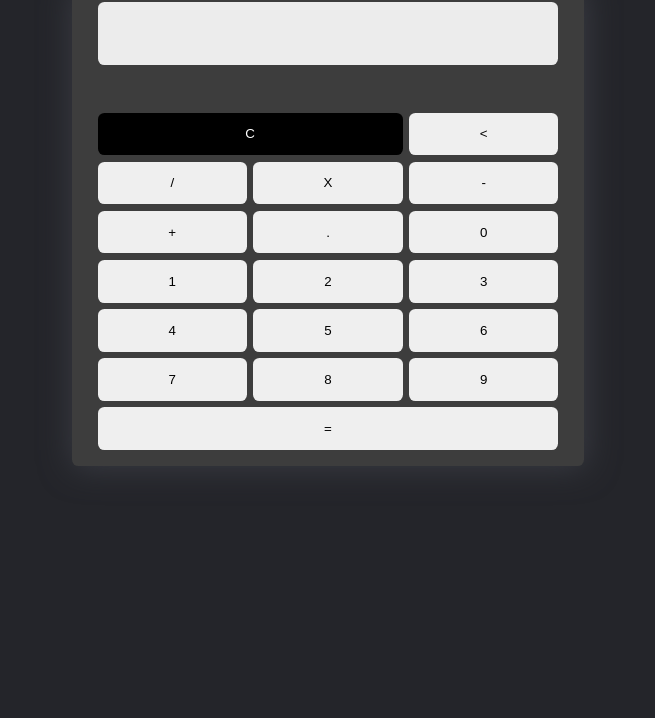
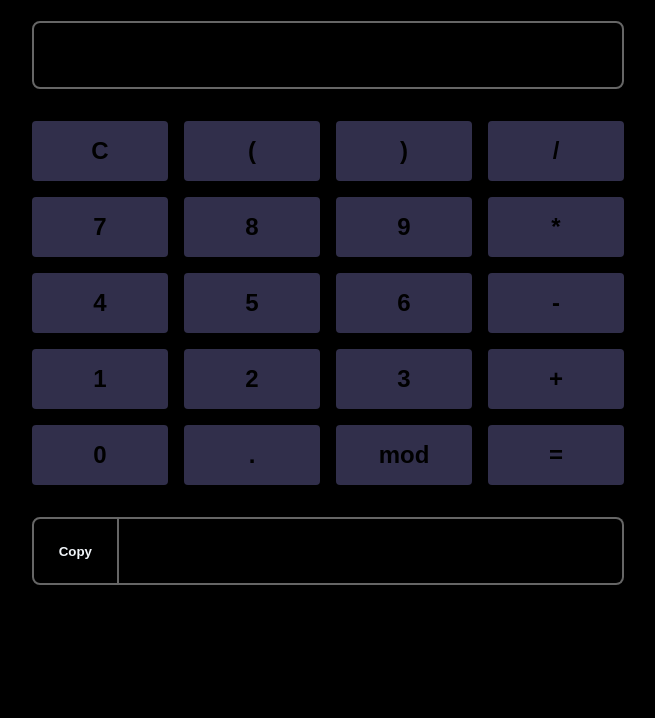
Before and after one commit to Alexandre192001/calculadora, a website: page index.html in a window 1280 px wide. Shown: the part 82-800 px from the top of the page, without its empty margins (312-967 px from the left). Drawn offline with nearby package versions, Linux system fonts and the light colour scheme.

Commit message:
Estilizando calculadora

```diff
--- a/assets/js/index.js
+++ b/assets/js/index.js
@@ -1,25 +1,69 @@
-function insert(num) {
-  var numero = document.querySelector(".resultado-calculadora").innerHTML;
-  document.querySelector(".resultado-calculadora").innerHTML = numero + num
+const main = document.querySelector("main")
+const root = document.querySelector(":root")
+const input = document.getElementById("input")
+const resultInput = document.getElementById("result")
+const allowedKeys = ["(", ")", "/", "*", "-", "+", "9", "8", "7", "6", "5", "4", "3", "2", "1", "0", ".", "%", " "]
+
+document.querySelectorAll(".charKey").forEach(function (charKeyBtn) {
+  charKeyBtn.addEventListener("click", function () {
+    const value = charKeyBtn.dataset.value
+    input.value += value
+  })
+})
+
+document.getElementById("clear").addEventListener("click", function () {
+  input.value = ""
+  input.focus()
+})
+
+input.addEventListener("keydown", function (ev) {
+  ev.preventDefault()
+  if (allowedKeys.includes(ev.key)) {
+    input.value += ev.key
+    return
+  }
+  if (ev.key === "Backspace") {
+    input.value = input.value.slice(0, -1)
+  }
+  if (ev.key === "Enter") {
+    calculate()
+  }
+})
+
+document.getElementById("equal").addEventListener("click", calculate)
+
+function calculate() {
+  resultInput.value = "ERROR"
+  resultInput.classList.add("error")
+  const result = eval(input.value)
+  resultInput.value = result
+  resultInput.classList.remove("error")
 }
 
-
-document.querySelector(".reset").addEventListener("click", () => {
-  document.querySelector(".resultado-calculadora").innerHTML = ""
-
+document.getElementById("copyToClipboard").addEventListener("click", function (ev) {
+  const button = ev.currentTarget
+  if (button.innerText === "Copy") {
+    button.innerText = "Copied!"
+    button.classList.add("success")
+    navigator.clipboard.writeText(resultInput.value)
+  } else {
+    button.innerText = "Copy"
+    button.classList.remove("success")
+  }
 })
 
-
-document.querySelector(".delete").addEventListener("click", () => {
-  var resultado = document.querySelector(".resultado-calculadora").innerHTML;
-  document.querySelector(".resultado-calculadora").innerHTML = resultado.substring(0, resultado.length - 1)
-})
-
-document.querySelector(".igual").addEventListener("click", () => {
-  var resultado = document.querySelector(".resultado-calculadora").innerHTML;
-  if (resultado) {
-    document.querySelector(".resultado-calculadora").innerHTML = eval(resultado);
+document.getElementById("themeSwitcher").addEventListener("click", function () {
+  if (main.dataset.theme === "dark") {
+    root.style.setProperty("--bg-color", "#f1f5f9")
+    root.style.setProperty("--border-color", "#aaa")
+    root.style.setProperty("--font-color", "#212529")
+    root.style.setProperty("--primary-color", "#26a")
+    main.dataset.theme = "light"
   } else {
-
+    root.style.setProperty("--bg-color", "#212529")
+    root.style.setProperty("--border-color", "#666")
+    root.style.setProperty("--font-color", "#f1f5f9")
+    root.style.setProperty("--primary-color", "#28a")
+    main.dataset.theme = "dark"
   }
 })
--- a/assets/scss/style.scss
+++ /dev/null
@@ -1,85 +0,0 @@
-// Zerando valoes padrões do navedador
-* {
-  margin: 0%;
-  padding: 0%;
-  box-sizing: border-box;
-}
-// Container main
-main {
-  background-color: rgb(36, 37, 42);
-  width: 100%;
-  height: 100vh;
-  display: flex;
-  overflow: hidden;
-  gap: 1rem;
-  flex-direction: column;
-  align-items: center;
-// Titulo da sessão
-  .title-main {
-    color: rgb(143, 80, 80);
-    font-family: "Franklin Gothic Medium", "Arial Narrow", Arial, sans-serif;
-    text-shadow: 2px 2px 2px #000;
-    text-align: center;
-    font-size: 45px;
-  }
-  // Wrapper da calculadora
-  .calculadora-wrapper {
-    background-color: rgb(61, 61, 61);
-    height: 30rem;
-    width: 40%;
-    display: flex;
-    flex-direction: column;
-    filter: drop-shadow(1px 1px 1rem rgb(59, 61, 69));
-    gap: 1rem;
-    align-items: center;
-    border-radius: 0.4rem;
-    position: relative;
-    overflow: hidden;
-  }
-  // resultado calculadora - wrapper
-  .calculadora-wrapper > .resultado-calculadora-wrapper {
-    background-color: rgb(236, 236, 236);
-    height: 5rem;
-    overflow: hidden;
-    overflow-x: auto;
-    width: 90%;
-    margin: 1rem;
-    border-radius: 0.4rem;
-    display: flex;
-    align-items: center;
-    justify-content: flex-end;
-  }
-  // resultado da calculadora
-  .resultado-calculadora-wrapper > .resultado-calculadora {
-    color: rgb(26, 26, 26);
-    font-family: Arial;
-    font-size: 30px;
-    float: right;
-  }
-}
-// Numeros da calculadora
-.calculadora-wrapper > .numbers-calculadora {
-  display: grid;
-  grid-template-columns: repeat(3, 1fr);
-  grid-template-rows: repeat(7, 1fr);
-  gap: 0.4rem;
-  width: 90%;
-  height: 90%;
-  margin: 1rem;
-  // Botões de numero da calculadora
-  .btn-number {
-    border: none;
-    cursor: pointer;
-    border-radius: 0.4rem;
-  }
-  // Reset calculadora
-  .reset {
-    grid-column: 1/3;
-    background-color: #000;
-    color: #fff;
-  }
-  // Soma da calculadora
-  .igual {
-    grid-column: 1/4;
-  }
-}
--- a/index.html
+++ b/index.html
@@ -1,56 +1,53 @@
 <!DOCTYPE html>
 <html lang="pt-br">
-
 <head>
   <meta charset="UTF-8">
   <meta http-equiv="X-UA-Compatible" content="IE=edge">
   <meta name="viewport" content="width=device-width, initial-scale=1.0">
-  <title>Calculadora</title>
-  <link rel="stylesheet" href="./assets/style/index.css">
-  <script defer src="./assets/js/index.js"></script>
+  <link rel="preconnect" href="https://fonts.googleapis.com">
+  <link rel="preconnect" href="https://fonts.gstatic.com" crossorigin>
+  <link href="https://fonts.googleapis.com/css2?family=Ubuntu:wght@400;700&display=swap" rel="stylesheet">
+  <title>Calculadora JS</title>
+  <!-- === BOOTSTRAP ICONS === -->
+  <link rel="stylesheet" href="https://cdn.jsdelivr.net/npm/bootstrap-icons@1.3.0/font/bootstrap-icons.css">
+  <!-- === CSS === -->
+  <link rel="stylesheet" href="assets/style/index.css">
+  <!-- === JS === -->
+  <script src="./assets/js/index.js" defer></script>
 </head>
-
 <body>
-
-  <!-- Container main -->
-  <main>
-    <!-- titulo da sessão -->
-    <h1 class="title-main">Calculadora Simples</h1>
-<!-- wrapper da calculadora -->
-    <div class="calculadora-wrapper">
-      <!-- resultado - calculadora -->
-      <div class="resultado-calculadora-wrapper">
-        <div class="resultado-calculadora">
-
-        </div>
-      </div>
-      <!-- opções da calculadora -->
-      <div class="numbers-calculadora">
-
-        <!-- Botões da calculadora -->
-        <button class="btn-number reset">C</button>
-        <button class="btn-number delete"><</button>
-            <button class="btn-number dividir" onclick="insert('/')">/</button>
-            <button class="btn-number multi" onclick="insert('*')">X</button>
-            <button class="btn-number menos" onclick="insert('-')">-</button>
-            <button class="btn-number mais" onclick="insert('+')">+</button>
-            <button class="btn-number virgula" onclick="insert(',')">.</button>
-            <button class="btn-number zero" onclick="insert('0')">0</button>
-            <button class="btn-number um" onclick="insert('1')">1</button>
-            <button class="btn-number dois" onclick="insert('2')">2</button>
-            <button class="btn-number tres" onclick="insert('3')">3</button>
-            <button class="btn-number quatro" onclick="insert('4')">4</button>
-            <button class="btn-number cinco" onclick="insert('5')">5</button>
-            <button class="btn-number seis" onclick="insert('6')">6</button>
-            <button class="btn-number sete" onclick="insert('7')">7</button>
-            <button class="btn-number oito" onclick="insert('8')">8</button>
-            <button class="btn-number nove" onclick="insert('9')">9</button>
-            <button class="btn-number igual">=</button>
-      </div>
-
+  <main data-theme="dark">
+    <header class="flex align-center justify-between">
+      <h1>Calculadora JS</h1>
+      <button id="themeSwitcher"><i class="bi bi-sun"></i></button>
+    </header>
+    <input type="text" id="input">
+    <div id="keys">
+      <button id="clear">C</button>
+      <button class="charKey" data-value=" ( ">(</button>
+      <button class="charKey" data-value=" ) ">)</button>
+      <button class="charKey" data-value=" / ">/</button>
+      <button class="charKey" data-value="7">7</button>
+      <button class="charKey" data-value="8">8</button>
+      <button class="charKey" data-value="9">9</button>
+      <button class="charKey" data-value=" * ">*</button>
+      <button class="charKey" data-value="4">4</button>
+      <button class="charKey" data-value="5">5</button>
+      <button class="charKey" data-value="6">6</button>
+      <button class="charKey" data-value=" - ">-</button>
+      <button class="charKey" data-value="1">1</button>
+      <button class="charKey" data-value="2">2</button>
+      <button class="charKey" data-value="3">3</button>
+      <button class="charKey" data-value=" + ">+</button>
+      <button class="charKey" data-value="0">0</button>
+      <button class="charKey" data-value=".">.</button>
+      <button class="charKey" data-value=" % ">mod</button>
+      <button id="equal">=</button>
     </div>
+    <section class="flex align-center justify-between">
+      <button id="copyToClipboard">Copy</button>
+      <input type="text" id="result" disabled>
+    </section>
   </main>
-
 </body>
-
 </html>
```
Also changed, not shown: package.json (added, +24 -0 lines), assets/style/index.css, 3 other files.
